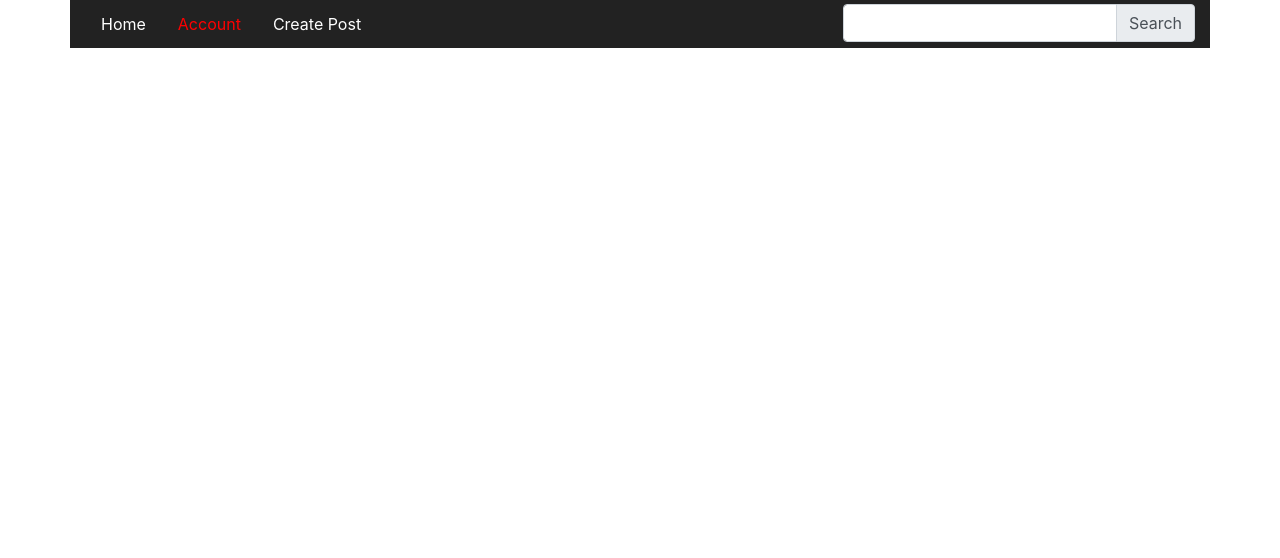
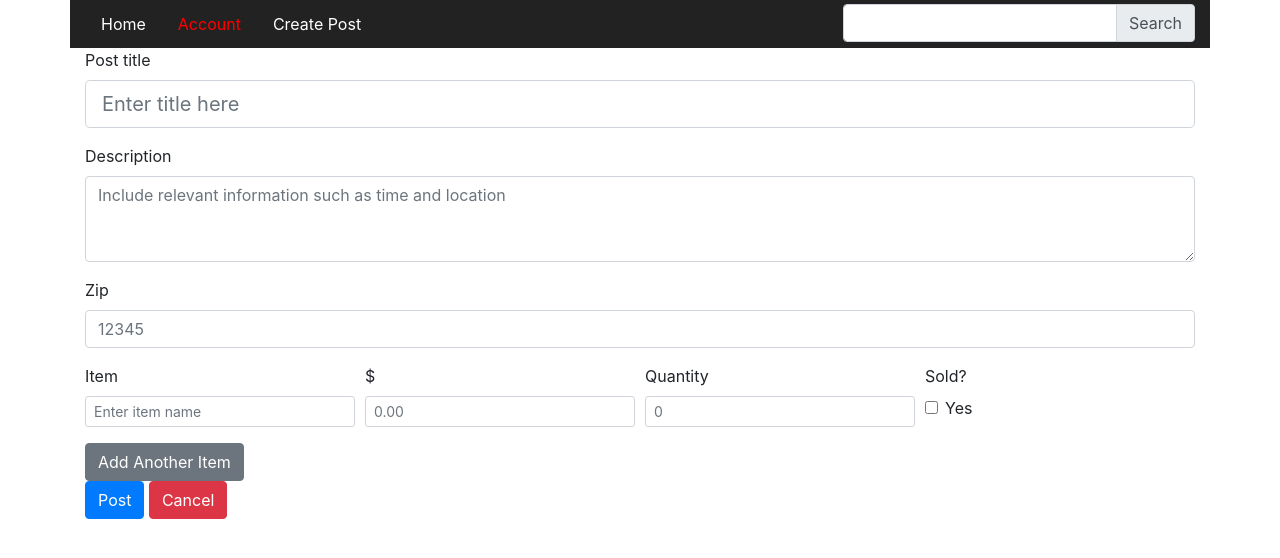
Before and after one commit to Irantwomiles/SellEasy, a React (Create React App) app in the folder client/: page /create in a window 1280 px wide. Shown: the top 558 px of the page. Built offline with nearby package versions, Linux system fonts and the light colour scheme.

Commit message:
create post

```diff
--- a/client/src/components/CreatePost.js
+++ b/client/src/components/CreatePost.js
@@ -1,11 +1,56 @@
 import React from 'react';
+import { Form, Button, Col, Container} from 'react-bootstrap';
+import Cookies from 'universal-cookie';
+
+
 
 function CreatePost() {
+    const cookies = new Cookies();
+    return (
+        <Container>
+            <Form>
+                <Form.Group>
+                    <Form.Label>Post title</Form.Label>
+                    <Form.Control size="lg" type="text" placeholder="Enter title here" />
+                </Form.Group>
+                <Form.Group controlId="exampleForm.ControlTextarea1">
+                    <Form.Label>Description</Form.Label>
+                    <Form.Control as="textarea" rows={3} placeholder="Include relevant information such as time and location" />
+                </Form.Group>
+                <Form.Group controlId="formGridZip" >
+                    <Form.Label>Zip</Form.Label>
+                    <Form.Control placeholder={cookies.get('zipcode')? cookies.get('zipcode'):"12345"}/>
+                </Form.Group>
+                <Form.Row>
+                    <Form.Group as={Col} controlID="formGridItemName">
+                        <Form.Label>Item</Form.Label>
+                        <Form.Control size="sm" type="text" placeholder="Enter item name">
+                        </Form.Control>
+                    </Form.Group>
+                    <Form.Group as={Col} controlId="formGridPrice">
+                        <Form.Label>$</Form.Label>
+                        <Form.Control size="sm" type="number" placeholder="0.00">
+                        </Form.Control>
+                    </Form.Group>
+                    <Form.Group as={Col} controlId="formGridQuant">
+                        <Form.Label>Quantity</Form.Label>
+                        <Form.Control size="sm" type="number" placeholder="0">
+                        </Form.Control>
+                    </Form.Group>
+                    <Form.Group as={Col} controlId="formGridSold">
+                        <Form.Label>Sold?</Form.Label>
+                        <Form.Check aria-label="radio 1" label="Yes" >
+                        </Form.Check>
+                    </Form.Group>
+                </Form.Row>
+                <Button variant="secondary">Add Another Item</Button>{' '}
 
-    return (
-        <div>
 
-        </div>
+            </Form>
+            <Button variant="primary">Post</Button>{' '}
+            <Button variant="danger">Cancel</Button>
+
+        </Container>
     )
 }
 
--- a/client/src/components/SignUp.js
+++ b/client/src/components/SignUp.js
@@ -2,7 +2,6 @@ import React from 'react';
 import { Form, Button, Col} from 'react-bootstrap';
 
 function SignUp() {
-
     return (
         <div>
             <div>Signup Page</div>
```
